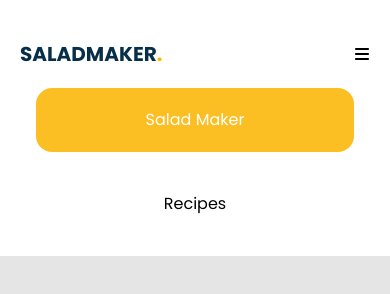
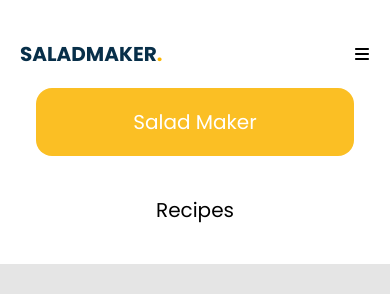
Before and after one commit to jittakan2539/salad-maker, a Next.js app: page / in a window 390 px wide. Both pictures are taken after a click on the button 362 px from the left and 54 px from the top of the page. Shown: the top 294 px of the page. Built offline with nearby package versions, Linux system fonts and the light colour scheme; no server answers; the database is empty.

Commit message:
fix responsive navbar

```diff
--- a/src/app/edit-recipe/[recipeId]/page.tsx
+++ b/src/app/edit-recipe/[recipeId]/page.tsx
@@ -177,7 +177,7 @@ export default function EditRecipe({
 						<li className="w-full flex justify-center">
 							<Link
 								href="/"
-								className="font-medium text-lg md:text-2xl text-slate-500 w-full"
+								className="font-medium text-xl md:text-2xl text-slate-500 w-full"
 							>
 								<div className="p-5 px-16 rounded-2xl text-black hover:shadow-xl  text-center mx-4 xl:mx-8">
 									Salad Maker
@@ -187,7 +187,7 @@ export default function EditRecipe({
 						<li className="w-full flex justify-center">
 							<Link
 								href="/recipes"
-								className="font-medium text-lg md:text-2xl text-slate-500 w-full"
+								className="font-medium text-xl md:text-2xl text-slate-500 w-full"
 							>
 								<div className="bg-amber-400 p-5 px-16 rounded-2xl text-white text-center mx-4 xl:mx-8">
 									Recipes
--- a/src/app/page.tsx
+++ b/src/app/page.tsx
@@ -156,7 +156,7 @@ export default function Home() {
 						<li className="w-full flex justify-center">
 							<Link
 								href="/"
-								className="font-medium  md:text-2xl text-slate-500 w-full"
+								className="font-medium text-xl md:text-2xl text-slate-500 w-full"
 							>
 								<div className="bg-amber-400 p-5 px-16 rounded-2xl text-white text-center mx-4 xl:mx-8">
 									Salad Maker
@@ -166,7 +166,7 @@ export default function Home() {
 						<li className="w-full flex justify-center">
 							<Link
 								href="/recipes"
-								className="font-medium  md:text-2xl text-slate-500 w-full"
+								className="font-medium text-xl md:text-2xl text-slate-500 w-full"
 							>
 								<div className="p-5 px-16 rounded-2xl text-black hover:shadow-xl  text-center mx-4 xl:mx-8">
 									Recipes
--- a/src/app/recipes/page.tsx
+++ b/src/app/recipes/page.tsx
@@ -67,7 +67,7 @@ export default function Recipe() {
 						<li className="w-full flex justify-center">
 							<Link
 								href="/"
-								className="font-medium text-lg md:text-2xl text-slate-500 w-full"
+								className="font-medium text-xl md:text-2xl text-slate-500 w-full"
 							>
 								<div className="p-5 px-16 rounded-2xl text-black hover:shadow-xl  text-center mx-4 xl:mx-8">
 									Salad Maker
@@ -77,7 +77,7 @@ export default function Recipe() {
 						<li className="w-full flex justify-center">
 							<Link
 								href="/recipes"
-								className="font-medium text-lg md:text-2xl text-slate-500 w-full"
+								className="font-medium text-xl md:text-2xl text-slate-500 w-full"
 							>
 								<div className="bg-amber-400 p-5 px-16 rounded-2xl text-white text-center mx-4 xl:mx-8">
 									Recipes
```
